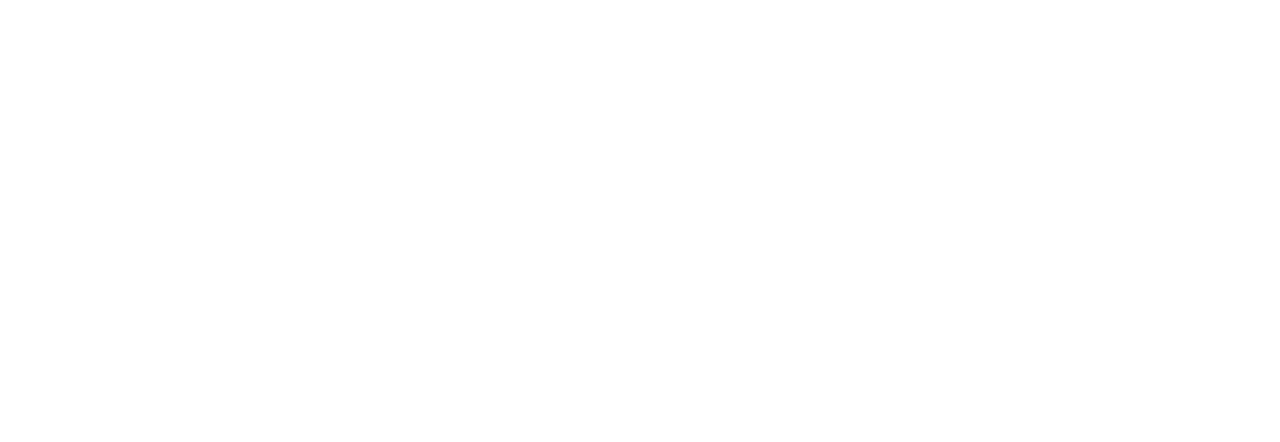
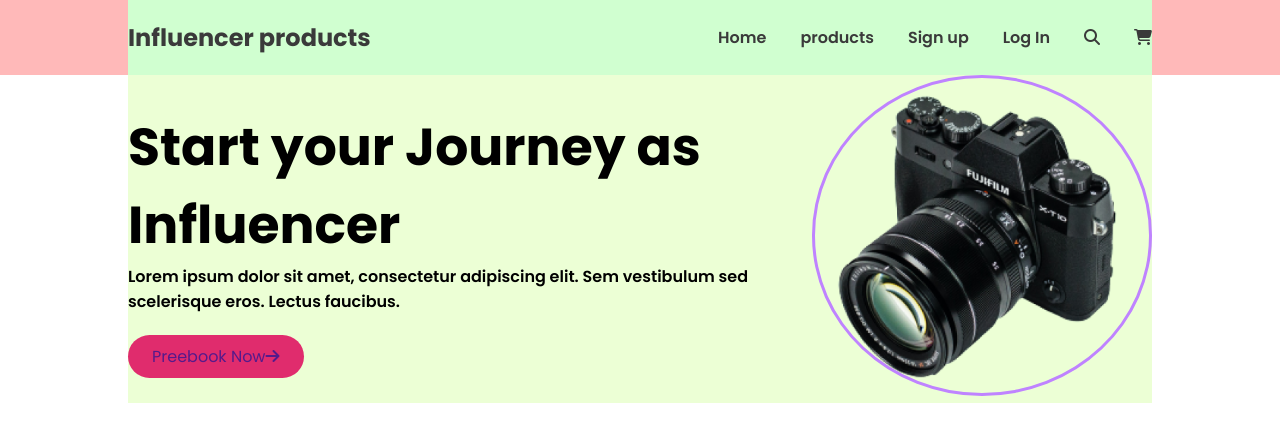
Before and after one commit to ramgope/influencer-gear, a plain HTML site: page index.html in a window 1280 px wide. Drawn offline with Linux system fonts and the light colour scheme.

Commit message:
header section added

```diff
--- a/css/style.css
+++ b/css/style.css
@@ -0,0 +1,89 @@
+* {
+    margin: 0;
+    padding: 0;
+    box-sizing: border-box;
+    font-family: Poppins;
+}
+
+:root {
+    --text-color: #3A3A3A;
+    --border-color: #F1E4FF;
+}
+
+/* ===============Header section starts============== */
+header {
+    width: 100%;
+    background-color: #ffb9b9;
+    color: var(--text-color);
+}
+
+.menu-bar {
+    display: flex;
+    width: 80%;
+    background-color: rgb(208, 255, 208);
+    margin: auto;
+    justify-content: space-between;
+    align-items: center;
+    padding: 20px 0;
+}
+
+.menu-logo h2 {
+    font-size: 24px;
+    font-weight: 700;
+}
+
+.menu-items ul {
+    display: flex;
+}
+
+.menu-items ul li {
+    list-style: none;
+    font-size: 16px;
+    font-weight: 600;
+    padding-left: 34px;
+}
+
+.menu-items ul li a {
+    text-decoration: none;
+    color: var(--text-color);
+}
+
+/* ===============Header section ends============== */
+
+/* ===============main section starts============== */
+main {
+    width: 80%;
+    background-color: rgb(236, 255, 213);
+    margin: auto;
+}
+
+.main-top {
+    display: flex;
+    align-items: center;
+}
+
+.main-text h1 {
+    font-size: 52px;
+    font-weight: 700;
+}
+
+.main-text p {
+    font-size: 16px;
+    font-weight: 600;
+    padding-bottom: 30px;
+}
+
+.main-text a {
+    padding: 10px 24px;
+    background: #E02C6D;
+    border-radius: 25px;
+    text-decoration: none;
+}
+
+.main-img img {
+    width: 100%;
+    border: 3px solid #bf83ff;
+    border-radius: 50%;
+}
+
+/* ===============main section ends============== */
--- a/index.html
+++ b/index.html
@@ -5,10 +5,52 @@
     <meta charset="UTF-8">
     <meta name="viewport" content="width=device-width, initial-scale=1.0">
     <title>Influencer Gears</title>
+    <link rel="preconnect" href="https://fonts.googleapis.com">
+    <link rel="preconnect" href="https://fonts.gstatic.com" crossorigin>
+    <link href="https://fonts.googleapis.com/css2?family=Poppins:wght@400;500;600;700;800;900&display=swap"
+        rel="stylesheet">
+    <script src="https://kit.fontawesome.com/1fdbcce02e.js" crossorigin="anonymous"></script>
+    <link rel="stylesheet" href="css/style.css">
 </head>
 
 <body>
+    <!-- ===============Header section starts============== -->
+    <header>
+        <nav class="menu-bar">
+            <div class="menu-logo">
+                <h2>Influencer products</h2>
+            </div>
+            <div class="menu-items">
+                <ul>
+                    <li><a href="">Home</a></li>
+                    <li><a href="">products</a></li>
+                    <li><a href="">Sign up</a></li>
+                    <li><a href="">Log In</a></li>
+                    <li><a href=""><i class="fa-solid fa-magnifying-glass"></i></a></li>
+                    <li><a href=""><i class="fa-solid fa-cart-shopping"></i></a></li>
+                </ul>
+            </div>
+        </nav>
+    </header>
+    <!-- ===============Header section ends============== -->
 
+    <!-- ===============main section starts============== -->
+    <main>
+        <section>
+            <article class="main-top">
+                <aside class="main-text">
+                    <h1>Start your Journey as Influencer</h1>
+                    <p>Lorem ipsum dolor sit amet, consectetur adipiscing elit. Sem vestibulum sed scelerisque eros.
+                        Lectus faucibus.</p>
+                    <a href="">Preebook Now<i class="fa-solid fa-arrow-right"></i></a>
+                </aside>
+                <aside class="main-img">
+                    <img src="./images/main-camera.png" alt="Camera Image">
+                </aside>
+            </article>
+        </section>
+    </main>
+    <!-- ===============main section ends============== -->
 </body>
 
 </html>
```
